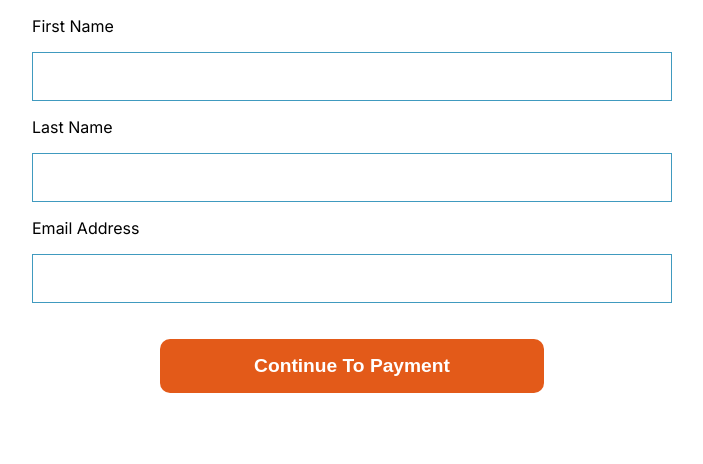
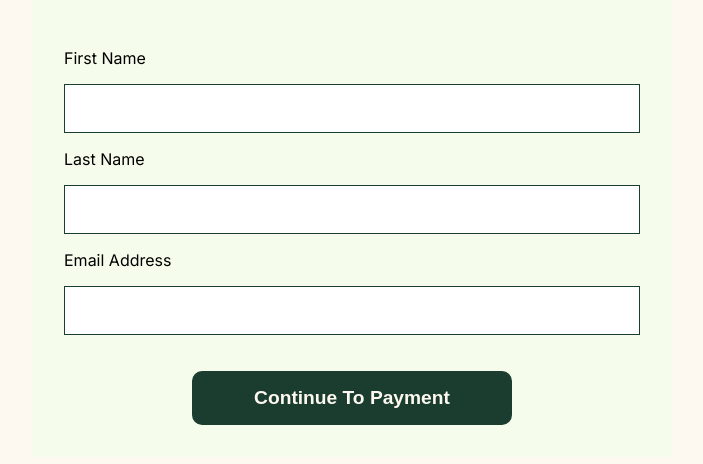
Before and after one commit to Afiyy/khariansportsfest, a plain HTML site: page registeration/index.html in a window 1280 px wide. Shown: the whole page, without its empty margins (288-991 px from the left). Drawn offline with Linux system fonts and the light colour scheme.

Commit message:
Updated colour scheme

```diff
--- a/registeration/style.css
+++ b/registeration/style.css
@@ -1,9 +1,10 @@
 @import url("https://fonts.googleapis.com/css2?family=Inter:wght@400;500;600;700&display=swap");
 
 :root {
-  --color-primary: #409abf;
-  --color-secondary: #e35a19;
-  --color-accent: white;
+  --color-primary: #ffd747;
+  --color-secondary-1: #fef9f0;
+  --color-secondary-2: #f6fceb;
+  --color-accent: #1b3d2f;
 }
 
 * {
@@ -13,6 +14,7 @@
 }
 body {
   font-family: "Inter", sans-serif;
+  background-color: var(--color-secondary-1);
 }
 
 form {
@@ -20,6 +22,8 @@ form {
   flex-direction: column;
   margin: auto;
   max-width: 50%;
+  background-color: var(--color-secondary-2);
+  padding: 2rem;
 }
 
 form > * {
@@ -28,15 +32,15 @@ form > * {
 
 input[type="text"],
 input[type="email"] {
-  border: var(--color-primary) 1px solid;
+  border: var(--color-accent) 1px solid;
   padding: 1rem;
 }
 
 input[type="submit"] {
   padding: 1rem;
   margin: 0 10vw;
-  background-color: var(--color-secondary);
-  color: var(--color-accent);
+  background-color: var(--color-accent);
+  color: var(--color-secondary-1);
   font-weight: bolder;
   font-size: larger;
   border: none;
```
